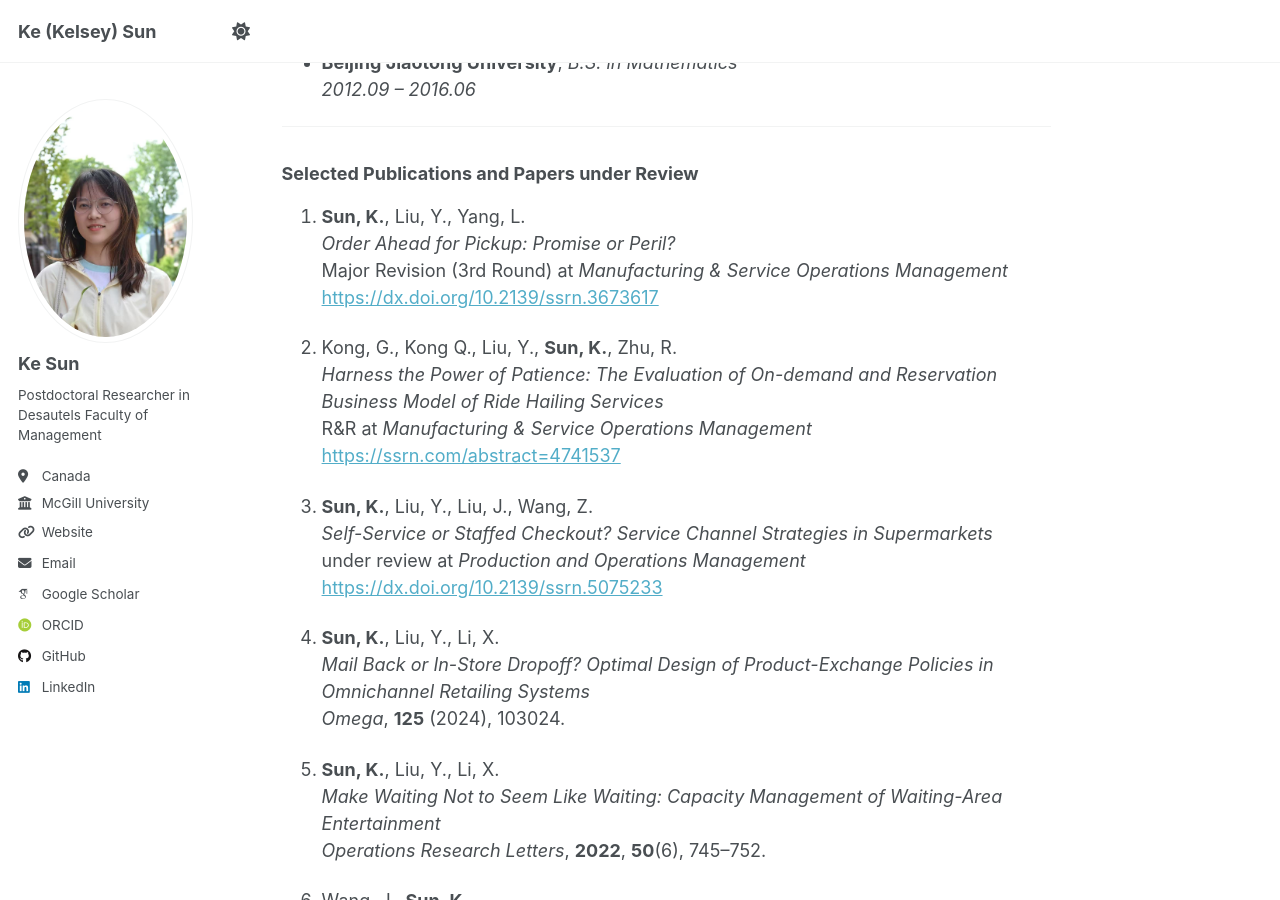
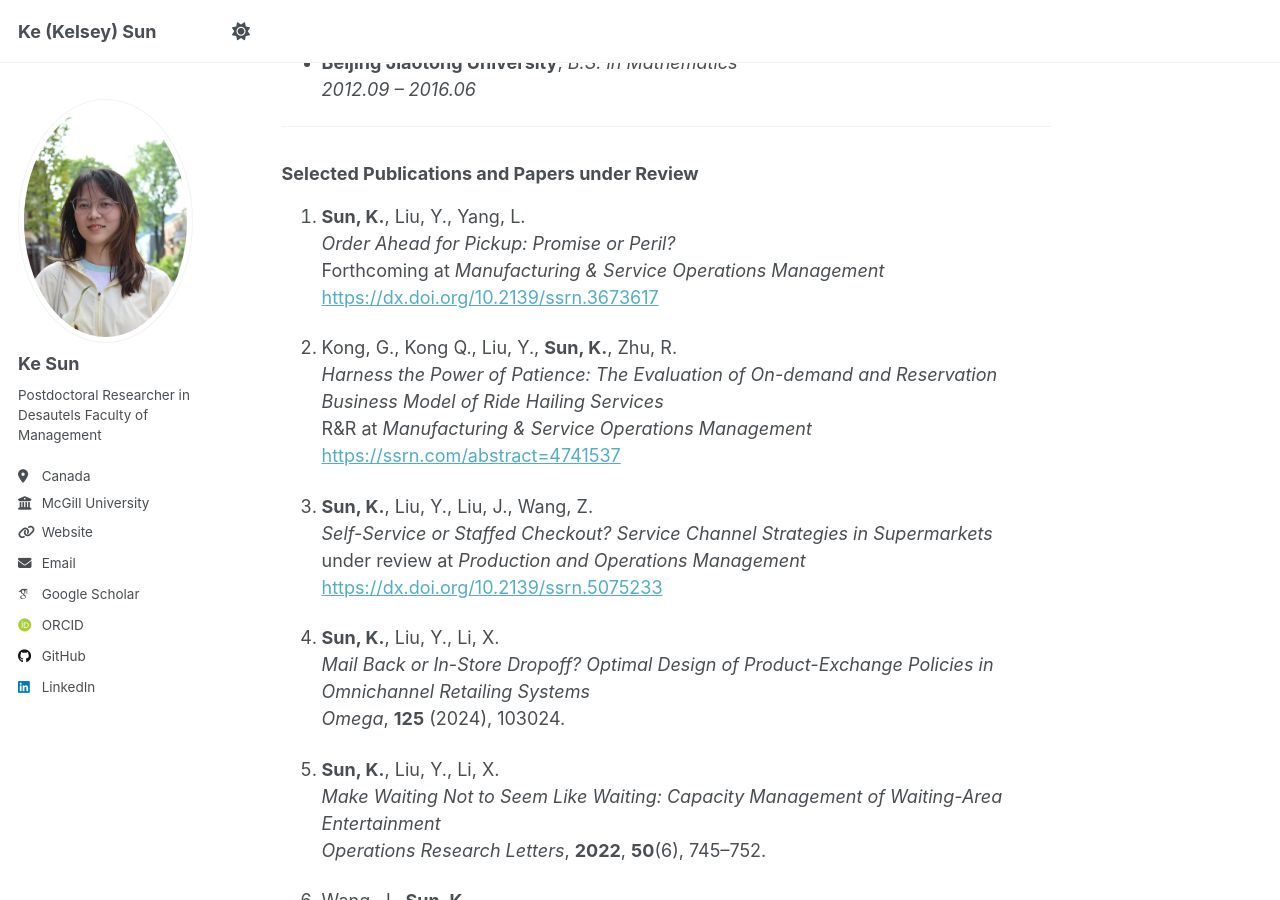
Before and after one commit to KeSun-2025/KeSun-2025.github.io, a Jekyll site: the page built from _pages/about.md, in a window 1280 px wide and 900 px high, scrolled down 811 px. Built offline with Jekyll 4.4.1, drawn with Linux system fonts in a browser that asks for light colours; some web fonts are replaced.

Commit message:
Update about.md

```diff
--- a/_pages/about.md
+++ b/_pages/about.md
@@ -42,7 +42,7 @@ redirect_from:
 
 1. **Sun, K.**, Liu, Y., Yang, L.
    *Order Ahead for Pickup: Promise or Peril?*
-   Major Revision (3rd Round) at *Manufacturing & Service Operations Management*
+  Forthcoming at *Manufacturing & Service Operations Management*
    [https://dx.doi.org/10.2139/ssrn.3673617](https://dx.doi.org/10.2139/ssrn.3673617)
 
 2. Kong, G., Kong Q., Liu, Y., **Sun, K.**, Zhu, R.
```
